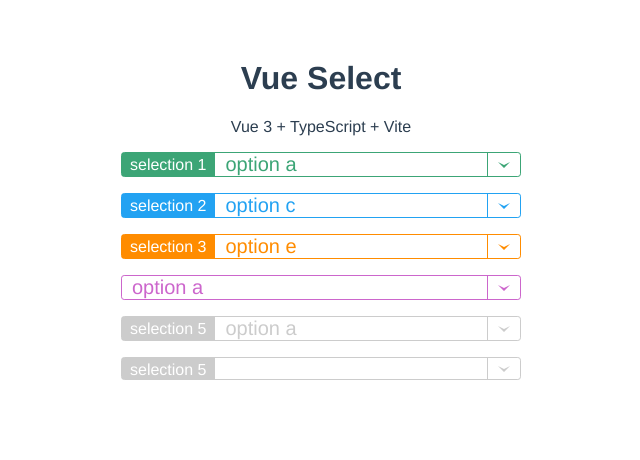
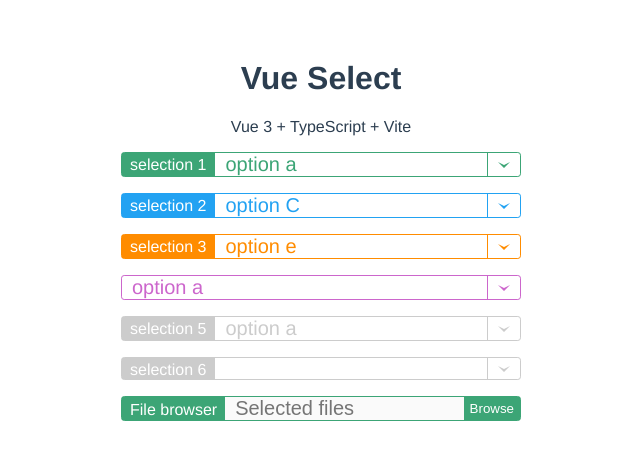
Before and after one commit to winuxx/v-ctrl, a Vue app: page / in a window 1280 px wide. Shown: the top 460 px of the page, without its empty margins (319-959 px from the left). Built offline with nearby package versions, Linux system fonts and the light colour scheme.

Commit message:
new feature: add FileBrowser component

```diff
--- a/src/App.vue
+++ b/src/App.vue
@@ -2,7 +2,7 @@
   <!-- <img alt="Vue logo" src="./assets/logo.png" /> -->
   <h1>Vue Select</h1>
   <p>Vue 3 + TypeScript + Vite</p>
-  <div id="container">
+  <div class="container">
     <Select
       v-bind:label="selectLabel1"
       v-bind:options="selectOptions1"
@@ -37,16 +37,23 @@
       @change="onSelect"
     />
   </div>
+  <div class="container">
+    <FileBrowser
+      v-bind:label="fbLabel1"
+    />
+  </div>
 </template>
 
 <script lang="ts">
 import { defineComponent } from 'vue'
 import Select from './components/Select.vue'
+import FileBrowser from './components/FileBrowser.vue'
 
 export default defineComponent({
   name: 'App',
   components: {
-    Select
+    Select,
+    FileBrowser,
   },
   data() {
     return {
@@ -58,7 +65,7 @@
       ],
       selectLabel2: 'selection 2',
       selectOptions2: [
-        {text: 'option c', value: 3},
+        {text: 'option C', value: 3},
         {text: 'option d', value: 4},
         {text: 'option e', value: 5},
         {text: 'option f', value: 6},
@@ -87,7 +94,8 @@
       selectOptions5: [
         {text: 'option a', value: 1},
       ],
-      selectLabel6: 'selection 5',
+      selectLabel6: 'selection 6',
+      fbLabel1: 'File browser',
     }
   },
   methods: {
@@ -108,7 +116,7 @@
   color: #2c3e50;
   margin-top: 60px;
 }
-#container {
+.container {
   width: 400px;
   margin: 0 auto;
 }
--- /dev/null
+++ b/src/components/FileBrowser.vue
@@ -0,0 +1,203 @@
+<template>
+  <div class="file-browse"
+    v-bind:id="fbElId"
+    v-on:click="onFbClick"
+    v-bind:style="primaryStyle"
+  >
+    <div class="label fb-label"
+      v-bind:style="labelStyle"
+      v-if="label != null"
+    >
+      <span>{{ label }}</span>
+    </div>
+    <input class="text fb-text" disabled="true" placeholder="Selected files"
+      v-bind:class="{ expanded: isOptionsExpanded, unexpanded: !isOptionsExpanded }"
+      v-on:mouseover="onOptionOver"
+      v-on:mouseleave="onOptionLeave"
+    >
+    <!-- <input type="button" value="Browser"> -->
+    <button class="fb-button">Browse</button>
+  </div>
+</template>
+
+<script lang="ts">
+import { ref, defineComponent, PropType, CSSProperties } from 'vue'
+
+interface SelectOption {
+  text: String,
+  value: any,
+  selected?: any,
+}
+
+// todo: should use store / storage
+let id = 0;
+
+export default defineComponent({
+  name: 'FileBrowser',
+  props: {
+    msg: {
+      type: String,
+      required: false
+    },
+    label: String,
+    options: {
+      type: Array as PropType<SelectOption[]>,
+      required: true,
+      default: () => [
+        {
+          text: '',
+          value: null,
+          selected: undefined,
+        }
+      ]
+    },
+    primaryColor: {
+      type: String,
+      default: () => '#3ca576',
+    }
+  },
+  emits: ['change'],
+  data() {
+    return {
+      fbElId: '',
+      isOptionsExpanded: false,
+      isSelectOver: false,
+      isSelectedOptionOver: false,
+      selectedIndex: 0,
+      labelPaddingTop: 0,
+      primaryStyle: {
+        '--primary-color': this.primaryColor,
+        '--shadow-color': this.primaryColor + '80',
+      } as CSSProperties,
+      labelStyle: {
+        paddingTop: '3px',
+      },
+    }
+  },
+  watch: {
+    labelPaddingTop: function(val: number) {
+      this.labelStyle['paddingTop'] = val + 3 + 'px';
+    }
+  },
+  setup: () => {},
+  beforeMount () {
+    id += 1;
+    this.fbElId = 'fb-ctrl-' + id;
+  },
+  mounted() {
+  },
+  unmounted() {
+  },
+  methods: {
+    onFbClick(event: Event) {
+      console.log('on file-browse click');
+    },
+    getfbElId(target: any): any {
+      let elId = target.id;
+      if (elId.indexOf('fb-ctrl') === 0) {
+        return elId;
+      }
+      let parent = target.parentElement;
+      if (!parent) {
+        return null;
+      }
+      else {
+        return this.getfbElId(target.parentElement);
+      }
+    },
+  }
+})
+</script>
+
+<style scoped>
+:root {
+  /* --label-font-size: 16; */
+  /* --option-font-size: 20; */
+  /* --primary-color: #3ca576; */
+}
+
+/* common styles */
+.highlight {
+  color:#fff !important;
+  background: var(--primary-color) !important;
+}
+.highlight > svg {
+  fill: #fff !important;
+}
+
+a {
+  color: var(--primary-color);
+}
+
+.file-browse {
+  /* background: var(--primary-color); */
+  width: auto;
+  min-width: 2rem;
+  max-width: 100%;
+  display: flex;
+  /* align-items: center; */
+  border:var(--primary-color) 1px solid;
+  border-radius: 0.2em;
+}
+.file-browse:hover,
+.file-browse:focus {
+  box-shadow: 0 0 1em var(--shadow-color);
+}
+.label {
+  color: #fff;
+  background: var(--primary-color);
+  display: flex;
+  align-items: center;
+  font-size: 16px;
+  white-space: nowrap;
+  padding-left: 0.5em;
+  padding-right: 0.5em;
+  /* border-right: 1px solid; */
+  user-select: none;
+}
+.fb-text {
+  color: var(--primary-color);
+  background: #fafafa;
+  width: 100%;
+  flex: 1;
+  padding-left: 0.5em;
+  padding-right: 0.5em;
+  font-size: 20px;
+  border: none;
+  z-index: 10;
+}
+.fb-button {
+  color: #fff;
+  background: var(--primary-color);
+  border: none;
+}
+.text {
+  width: 100%;
+  height: 100%;
+  padding: 0 0.5em;
+  text-align: left;
+}
+.icon {
+  flex-shrink: 0;
+  width: 2rem;
+}
+.icon.expand {
+  color: var(--primary-color);
+}
+.icon.index {
+  font-size: 12px;
+}
+.icon.selected {
+  font-size: 16px;
+  line-height: 16px;
+}
+.icon.svg {
+  display: flex;
+  align-items: center
+}
+.icon > svg {
+  fill: var(--primary-color);
+  flex: 1;
+  height: 12px;
+}
+</style>
```
